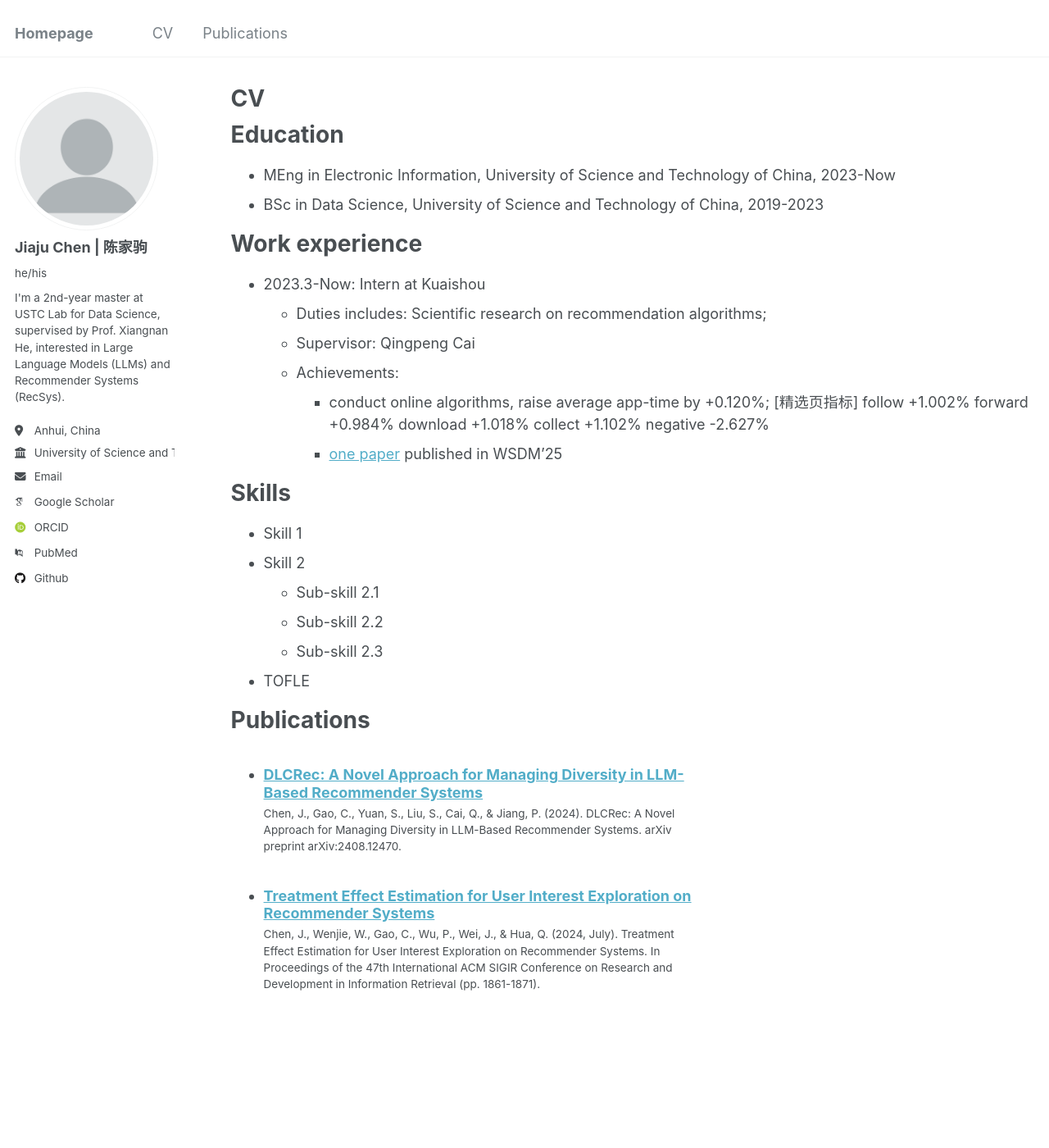
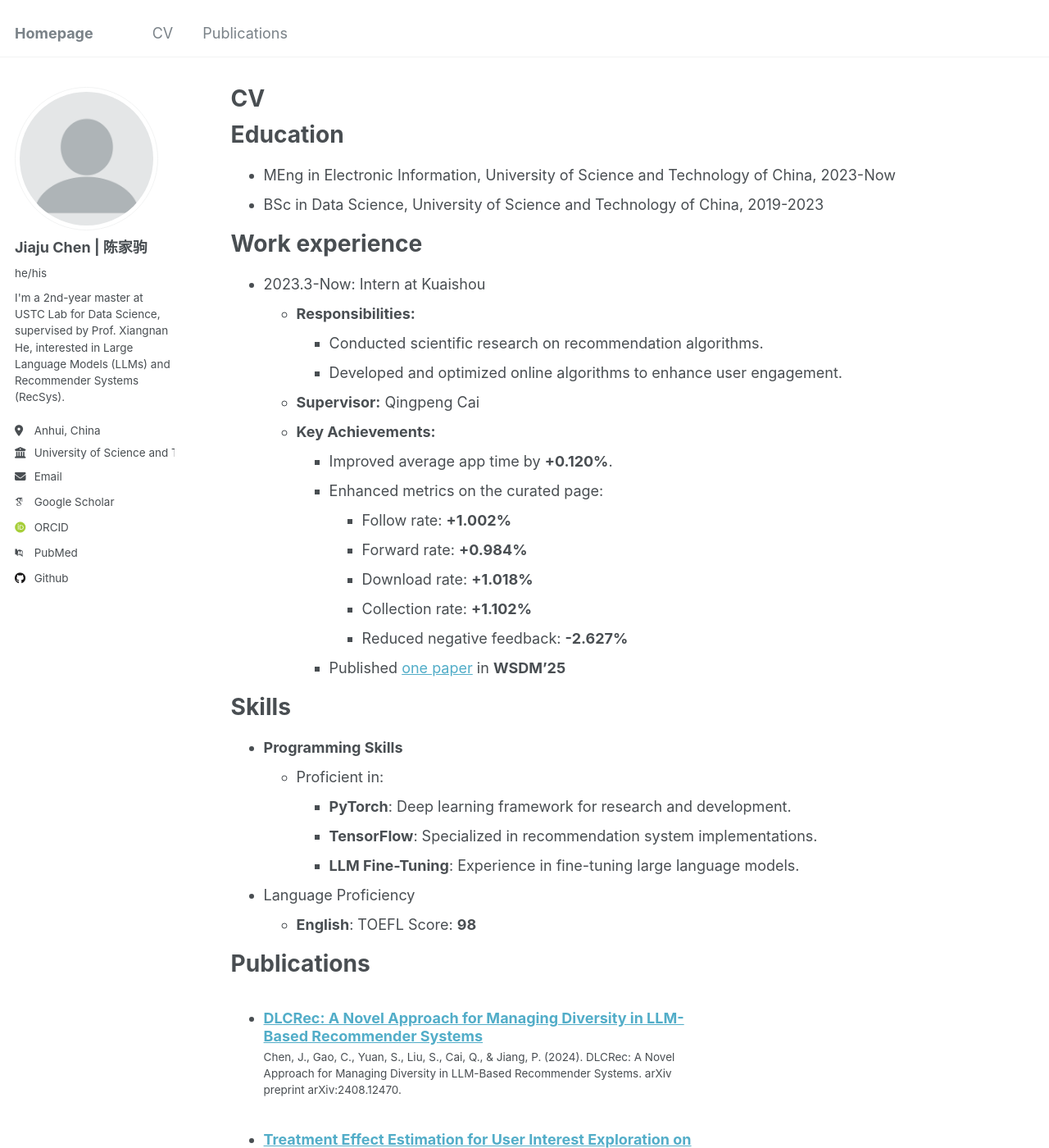
Before and after one commit to Jiaju-Chen/Jiaju-Chen.github.io, a Jekyll site: the page built from _pages/cv.md, in a window 1280 px wide and 1400 px high. Shown: the whole window at 82% size. Built offline with Jekyll 4.4.1, drawn with Linux system fonts in a browser that asks for light colours; some web fonts are replaced.

Commit message:
Update cv.md

```diff
--- a/_pages/cv.md
+++ b/_pages/cv.md
@@ -17,20 +17,29 @@ Education
 Work experience
 ======
 * 2023.3-Now: Intern at Kuaishou
-  * Duties includes: Scientific research on recommendation algorithms;
-  * Supervisor: Qingpeng Cai
-  * Achievements:
-    * conduct online algorithms, raise average app-time by +0.120%; [精选页指标] follow +1.002% forward +0.984% download +1.018% collect +1.102% negative -2.627%
-    * [one paper](https://arxiv.org/abs/2408.12470) published in WSDM'25
+  * **Responsibilities:**
+    - Conducted scientific research on recommendation algorithms.
+    - Developed and optimized online algorithms to enhance user engagement.
+  * **Supervisor:** Qingpeng Cai
+  * **Key Achievements:**
+    - Improved average app time by **+0.120%**.
+    - Enhanced metrics on the curated page:
+      - Follow rate: **+1.002%**
+      - Forward rate: **+0.984%**
+      - Download rate: **+1.018%**
+      - Collection rate: **+1.102%**
+      - Reduced negative feedback: **-2.627%**
+    * Published [one paper](https://arxiv.org/abs/2408.12470) in **WSDM'25**
 
 Skills
 ======
-* Skill 1
-* Skill 2
-  * Sub-skill 2.1
-  * Sub-skill 2.2
-  * Sub-skill 2.3
-* TOFLE
+* **Programming Skills**
+  - Proficient in:
+    - **PyTorch**: Deep learning framework for research and development.
+    - **TensorFlow**: Specialized in recommendation system implementations.
+    - **LLM Fine-Tuning**: Experience in fine-tuning large language models.
+* Language Proficiency
+  - **English**: TOEFL Score: **98**
 
 Publications
 ======
```
